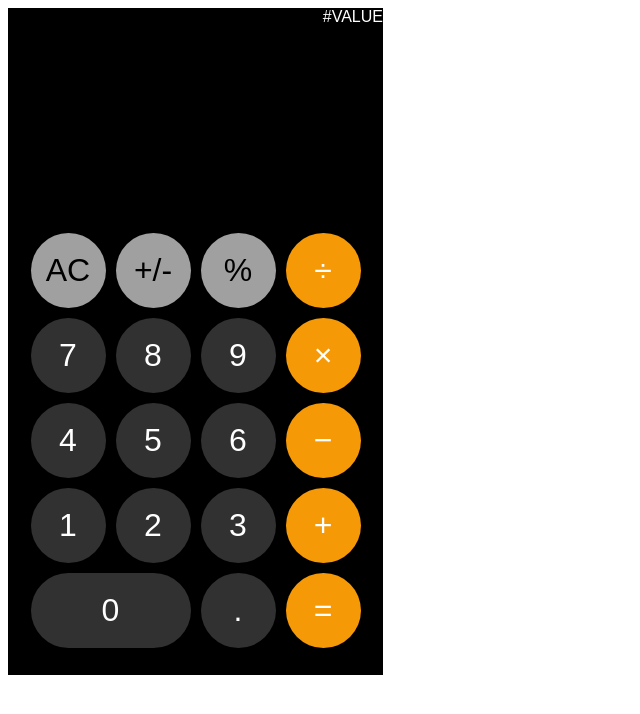
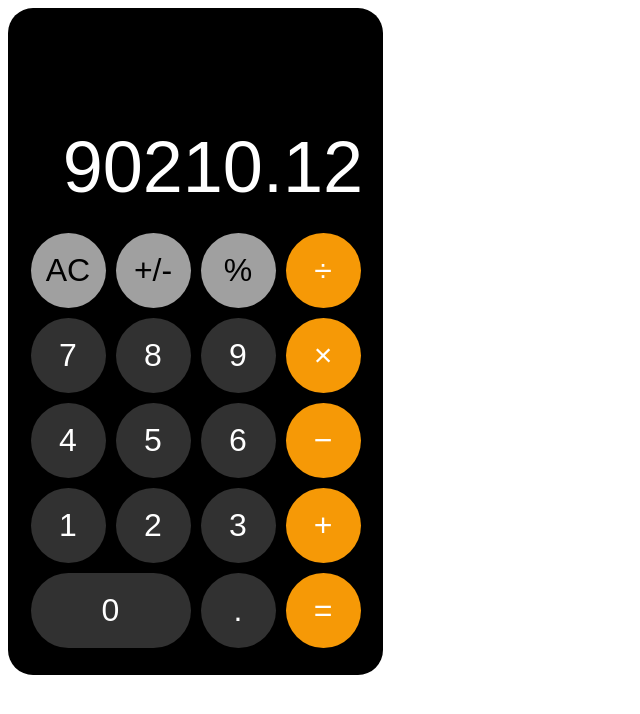
Before and after one commit to s10-n/Calculator, a plain HTML site: page index.html in a window 1280 px wide. Shown: the whole page, without its empty margins (0-640 px from the left). Drawn offline with Linux system fonts and the light colour scheme.

Commit message:
Finish styling calculator

```diff
--- a/index.html
+++ b/index.html
@@ -9,7 +9,9 @@
 </head>
 <body>
     <div id="calculator-body">
-        <div id="screen">#VALUE</div>
+        <div id="screen">
+            <div id="output">90210.12</div>
+        </div>
         <div id="keypad">
             <button id="clear" class="key special">AC</button>
             <button id="toggle-negative" class="key special">+/-</button>
--- a/styles.css
+++ b/styles.css
@@ -13,6 +13,7 @@
     height: 667px;
     color: white;
     font-family: sans-serif;
+    border-radius: 25px;
 }
 
 button {
@@ -61,6 +62,9 @@ button {
 #screen {
     text-align: right;
     height: 33%;
+    display: flex;
+    align-items: flex-end;
+    justify-content: right;
 }
 
 #keypad {
@@ -68,3 +72,8 @@ button {
     flex-wrap: wrap;
     justify-content: center;
 }
+
+#output {
+    font-size: 72px;
+    margin: 20px;
+}
```
